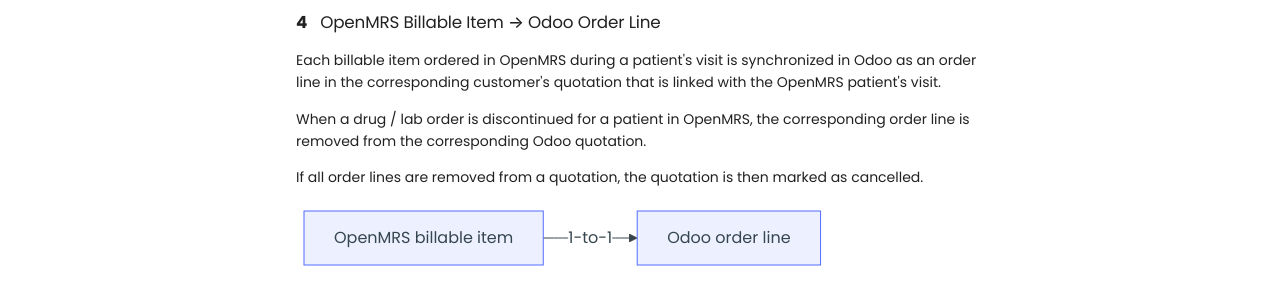
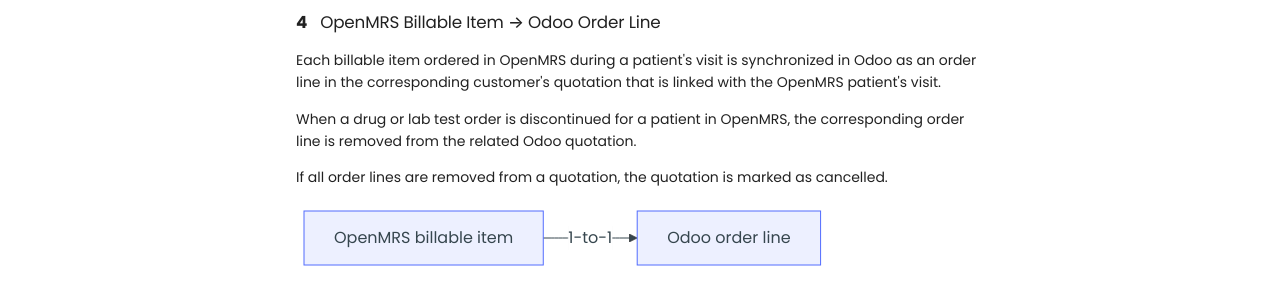
Before and after one commit to ozone-his/ozone-docs, an MkDocs documentation site: the page built from docs/users/odoo-openmrs.md, in a window 1280 px wide and 900 px high, scrolled down 1821 px. Shown: the part 429-729 px from the top of the window. Built offline with MkDocs 1.6.1 and Material for MkDocs 9.7.7, drawn with Linux system fonts in a browser that asks for light colours; comment, search, counter and statistics services are not loaded.

Commit message:
Update odoo-openmrs.md

````diff
--- a/docs/users/odoo-openmrs.md
+++ b/docs/users/odoo-openmrs.md
@@ -74,9 +74,9 @@
 
 Each billable item ordered in OpenMRS during a patient's visit is synchronized in Odoo as an order line in the corresponding customer's quotation that is linked with the OpenMRS patient's visit.
 
-When a drug / lab order is discontinued for a patient in OpenMRS, the corresponding order line is removed from the corresponding Odoo quotation.
+When a drug or lab test order is discontinued for a patient in OpenMRS, the corresponding order line is removed from the related Odoo quotation.
 
-If all order lines are removed from a quotation, the quotation is then marked as cancelled.
+If all order lines are removed from a quotation, the quotation is marked as cancelled.
 
 ``` mermaid
 flowchart LR
````
